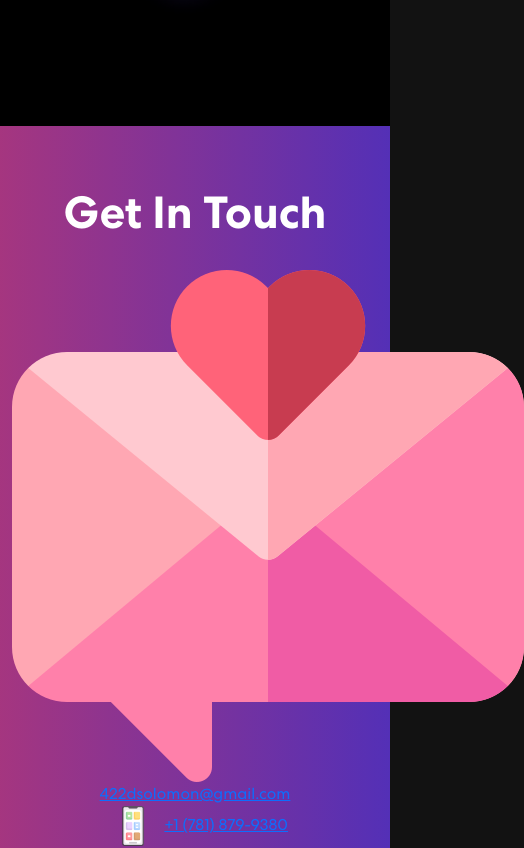
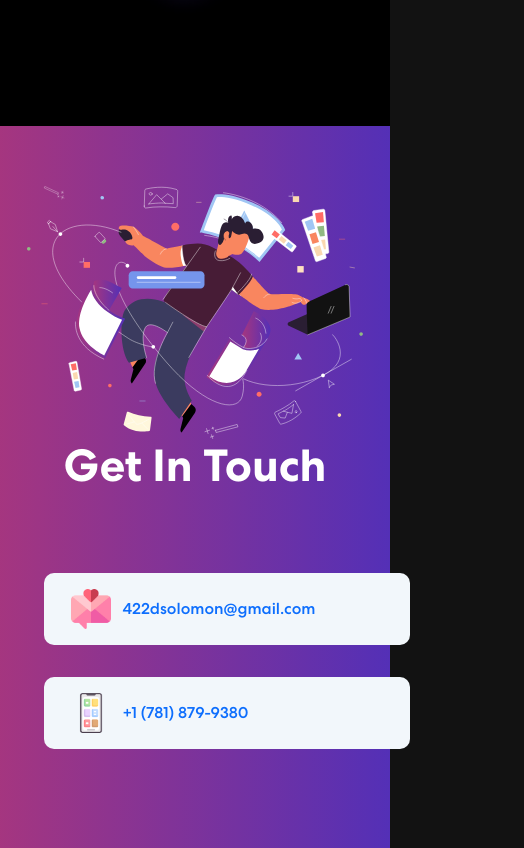
Before and after one commit to 422dsolomon/personal-portfolio, a React (Create React App) app: page / in a window 390 px wide. Shown: the part 1780-2628 px from the top of the page, 524 px wide, since content can reach past the window. Built offline with nearby package versions, Linux system fonts and the light colour scheme.

Commit message:
tring to fix contact issues

```diff
--- a/src/App.js
+++ b/src/App.js
@@ -58,12 +58,13 @@ function App() {
         ) : (
         <Projects />
       )}
-       {isMobile?
+       {/* {isMobile?
       (
         <MobileContact />
         ) : (
         <Contact />
-      )}
+      )} */}
+      <Contact />
       <Footer />
     </div>
   );
```
